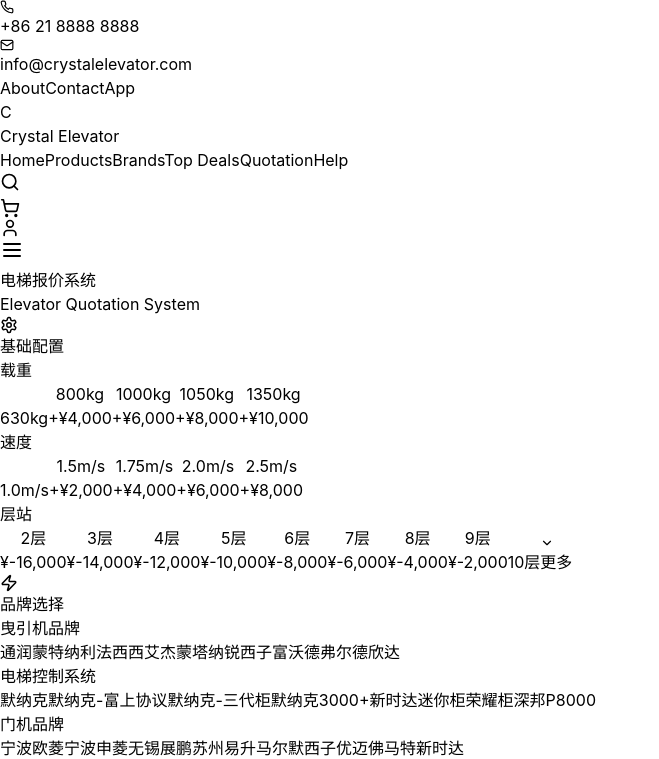
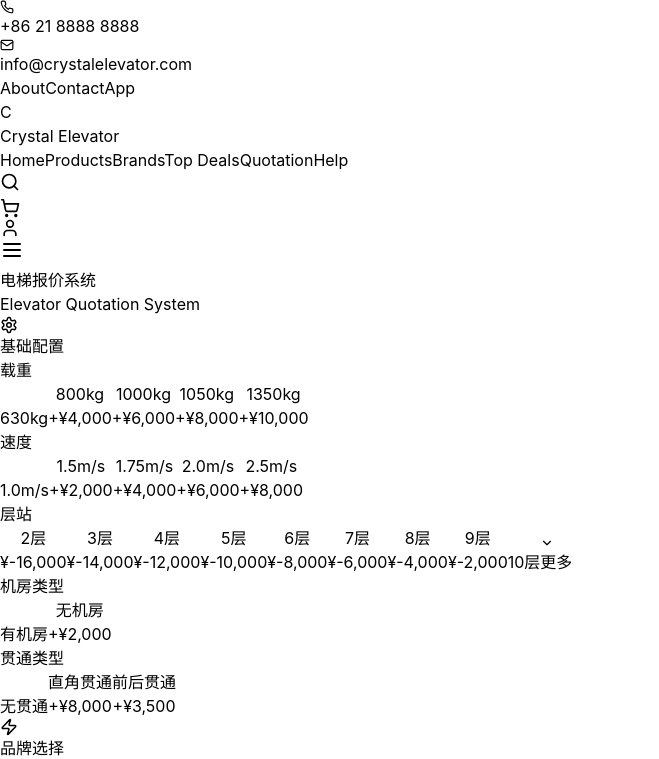
Before and after one commit to guoylyy/crystal-sales, a React (Vite) app in the folder elevator-shop/: page /quotation in a window 1280 px wide. Shown: the top 759 px of the page, without its empty margins (0-659 px from the left). Built offline with nearby package versions, Linux system fonts and the light colour scheme.

Commit message:
feat: 新增机房类型和贯通类型选项栏

```diff
--- a/elevator-shop/src/data/elevatorQuote.ts
+++ b/elevator-shop/src/data/elevatorQuote.ts
@@ -429,6 +429,23 @@
 ]
 
 // ============================================================
+// 机房类型
+// ============================================================
+export const MACHINE_ROOM_OPTIONS: QuoteOption[] = [
+  { name: '有机房', nameEn: 'With Machine Room', price: 0 },
+  { name: '无机房', nameEn: 'Machine Room Less', price: 2000 },
+]
+
+// ============================================================
+// 贯通类型
+// ============================================================
+export const THROUGH_TYPE_OPTIONS: QuoteOption[] = [
+  { name: '无贯通',   nameEn: 'No Through',          price: 0 },
+  { name: '直角贯通', nameEn: 'Right Angle Through',  price: 8000 },
+  { name: '前后贯通', nameEn: 'Front Rear Through',   price: 3500 },
+]
+
+// ============================================================
 // 报价计算
 // ============================================================
 
@@ -442,6 +459,8 @@
   controller: string
   doorMachine: string
   doorOpening: string
+  machineRoom: string    // 机房类型
+  throughType: string    // 贯通类型
 
   // 轿厢（图片选择）
   cabinPresetId: string      // 轿厢风格预设
@@ -484,6 +503,8 @@
   speedPrice: number
   floorPrice: number
   doorOpeningPrice: number
+  machineRoomPrice: number   // 机房类型加价
+  throughTypePrice: number   // 贯通类型加价
   cabinPresetPrice: number
   wallCarDoorAdjustment: number  // 四壁+轿门材料差价（用户修改后的材料费 - 预设材料费）
   ceilingPresetPrice: number
@@ -522,6 +543,12 @@
   // 开门方式
   const doorOpt = DOOR_OPENING_OPTIONS.find(o => o.name === selections.doorOpening)
   const doorOpeningPrice = (doorOpt?.basePrice ?? 0) + (doorOpt?.perFloorPrice ?? 0) * Math.max(0, floorCount - 1)
+
+  // 机房类型
+  const machineRoomPrice = MACHINE_ROOM_OPTIONS.find(o => o.name === selections.machineRoom)?.price ?? 0
+
+  // 贯通类型
+  const throughTypePrice = THROUGH_TYPE_OPTIONS.find(o => o.name === selections.throughType)?.price ?? 0
 
   // 轿厢预设
   const cabinPreset = CABIN_PRESETS.find(p => p.id === selections.cabinPresetId)
@@ -576,7 +603,8 @@
 
   const total =
     basePrice + loadPrice + speedPrice + floorPrice +
-    doorOpeningPrice + cabinPresetPrice + ceilingPresetPrice +
+    doorOpeningPrice + machineRoomPrice + throughTypePrice +
+    cabinPresetPrice + ceilingPresetPrice +
     floorPresetPrice + doorPresetPrice +
     displayPrice + optionalPrice
 
@@ -589,6 +617,8 @@
     speedPrice,
     floorPrice,
     doorOpeningPrice,
+    machineRoomPrice,
+    throughTypePrice,
     cabinPresetPrice,
     wallCarDoorAdjustment,
     ceilingPresetPrice,
@@ -612,6 +642,8 @@
   controller: '默纳克',
   doorMachine: '宁波欧菱',
   doorOpening: '中分',
+  machineRoom: '有机房',
+  throughType: '无贯通',
   cabinPresetId: 'Basic-1',
   cabinRemarks: '',
   cabinRefImages: [],
--- a/elevator-shop/src/pages/QuotationPage.tsx
+++ b/elevator-shop/src/pages/QuotationPage.tsx
@@ -22,6 +22,8 @@
   OPTIONAL_ITEMS,
   DECORATION_MATERIALS,
   BASE_PRICE,
+  MACHINE_ROOM_OPTIONS,
+  THROUGH_TYPE_OPTIONS,
 } from '../data/elevatorQuote'
 
 // ============================================================
@@ -908,6 +910,58 @@
                   )}
                 </div>
               </div>
+
+              {/* 机房类型 */}
+              <div className="mt-4 mb-4">
+                <h3 className="text-sm font-semibold text-gray-700 mb-2">机房类型</h3>
+                <div className="flex flex-wrap gap-2">
+                  {MACHINE_ROOM_OPTIONS.map(opt => {
+                    const selected = selections.machineRoom === opt.name
+                    return (
+                      <button
+                        key={opt.name}
+                        onClick={() => update('machineRoom', opt.name)}
+                        className={`px-3 py-2 rounded-lg border-2 text-sm font-medium transition-all ${
+                          selected ? 'border-blue-600 bg-blue-50 text-blue-700' : 'border-gray-200 hover:border-gray-300 text-gray-600'
+                        }`}
+                      >
+                        <div className="text-xs">{opt.name}</div>
+                        {opt.price !== 0 && (
+                          <div className={`text-xs mt-0.5 ${selected ? 'text-blue-500' : 'text-gray-400'}`}>
+                            {opt.price > 0 ? '+' : ''}¥{opt.price.toLocaleString()}
+                          </div>
+                        )}
+                      </button>
+                    )
+                  })}
+                </div>
+              </div>
+
+              {/* 贯通类型 */}
+              <div className="mb-4">
+                <h3 className="text-sm font-semibold text-gray-700 mb-2">贯通类型</h3>
+                <div className="flex flex-wrap gap-2">
+                  {THROUGH_TYPE_OPTIONS.map(opt => {
+                    const selected = selections.throughType === opt.name
+                    return (
+                      <button
+                        key={opt.name}
+                        onClick={() => update('throughType', opt.name)}
+                        className={`px-3 py-2 rounded-lg border-2 text-sm font-medium transition-all ${
+                          selected ? 'border-blue-600 bg-blue-50 text-blue-700' : 'border-gray-200 hover:border-gray-300 text-gray-600'
+                        }`}
+                      >
+                        <div className="text-xs">{opt.name}</div>
+                        {opt.price !== 0 && (
+                          <div className={`text-xs mt-0.5 ${selected ? 'text-blue-500' : 'text-gray-400'}`}>
+                            {opt.price > 0 ? '+' : ''}¥{opt.price.toLocaleString()}
+                          </div>
+                        )}
+                      </button>
+                    )
+                  })}
+                </div>
+              </div>
             </SectionCard>
 
             {/* 品牌选择 */}
@@ -1116,6 +1170,8 @@
                 {breakdown.speedPrice !== 0 && <div className="flex justify-between"><span className="text-gray-400">速度</span><span className={breakdown.speedPrice > 0 ? 'text-orange-600' : 'text-green-600'}>{breakdown.speedPrice > 0 ? '+' : ''}¥{breakdown.speedPrice.toLocaleString()}</span></div>}
                 {breakdown.floorPrice !== 0 && <div className="flex justify-between"><span className="text-gray-400">层站</span><span className={breakdown.floorPrice > 0 ? 'text-orange-600' : 'text-green-600'}>{breakdown.floorPrice > 0 ? '+' : ''}¥{breakdown.floorPrice.toLocaleString()}</span></div>}
                 {breakdown.doorOpeningPrice !== 0 && <div className="flex justify-between"><span className="text-gray-400">开门方式</span><span className="text-orange-600">+¥{breakdown.doorOpeningPrice.toLocaleString()}</span></div>}
+                {breakdown.machineRoomPrice !== 0 && <div className="flex justify-between"><span className="text-gray-400">机房类型</span><span className="text-orange-600">+¥{breakdown.machineRoomPrice.toLocaleString()}</span></div>}
+                {breakdown.throughTypePrice !== 0 && <div className="flex justify-between"><span className="text-gray-400">贯通类型</span><span className="text-orange-600">+¥{breakdown.throughTypePrice.toLocaleString()}</span></div>}
                 {breakdown.cabinPresetPrice !== 0 && <div className="flex justify-between"><span className="text-gray-400">轿厢</span><span className="text-orange-600">+¥{breakdown.cabinPresetPrice.toLocaleString()}</span></div>}
                 {breakdown.wallCarDoorAdjustment !== 0 && <div className="flex justify-between"><span className="text-gray-400">墙板调整</span><span className={breakdown.wallCarDoorAdjustment > 0 ? 'text-orange-600' : 'text-green-600'}>{breakdown.wallCarDoorAdjustment > 0 ? '+' : ''}¥{breakdown.wallCarDoorAdjustment.toLocaleString()}</span></div>}
                 {breakdown.ceilingPresetPrice !== 0 && <div className="flex justify-between"><span className="text-gray-400">吊顶</span><span className="text-orange-600">+¥{breakdown.ceilingPresetPrice.toLocaleString()}</span></div>}
@@ -1167,6 +1223,8 @@
                   <div className="flex justify-between"><span>控制系统：</span><span>{selections.controller}</span></div>
                   <div className="flex justify-between"><span>门机：</span><span>{selections.doorMachine}</span></div>
                   <div className="flex justify-between"><span>开门方式：</span><span>{selections.doorOpening}{breakdown.doorOpeningPrice > 0 && ` (+¥${breakdown.doorOpeningPrice.toLocaleString()})`}</span></div>
+                  <div className="flex justify-between"><span>机房类型：</span><span>{selections.machineRoom}{breakdown.machineRoomPrice > 0 && ` (+¥${breakdown.machineRoomPrice.toLocaleString()})`}</span></div>
+                  <div className="flex justify-between"><span>贯通类型：</span><span>{selections.throughType}{breakdown.throughTypePrice > 0 && ` (+¥${breakdown.throughTypePrice.toLocaleString()})`}</span></div>
                 </div>
               </div>
 
```
